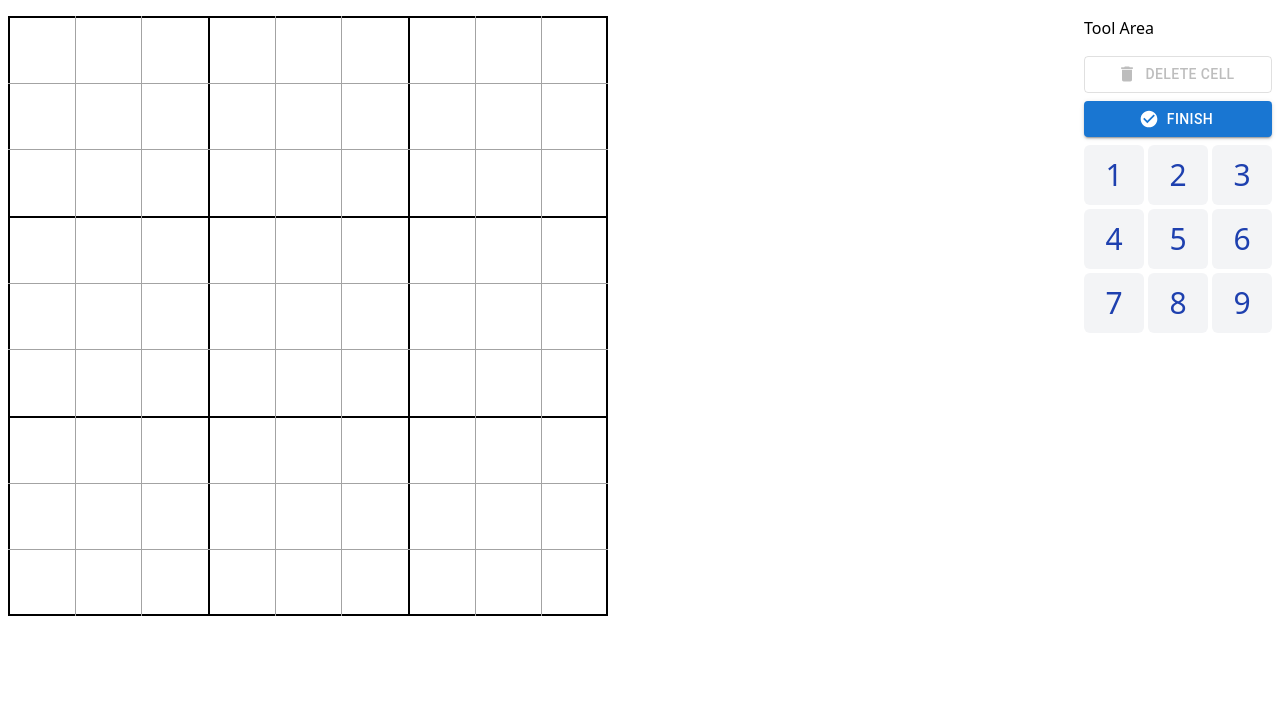
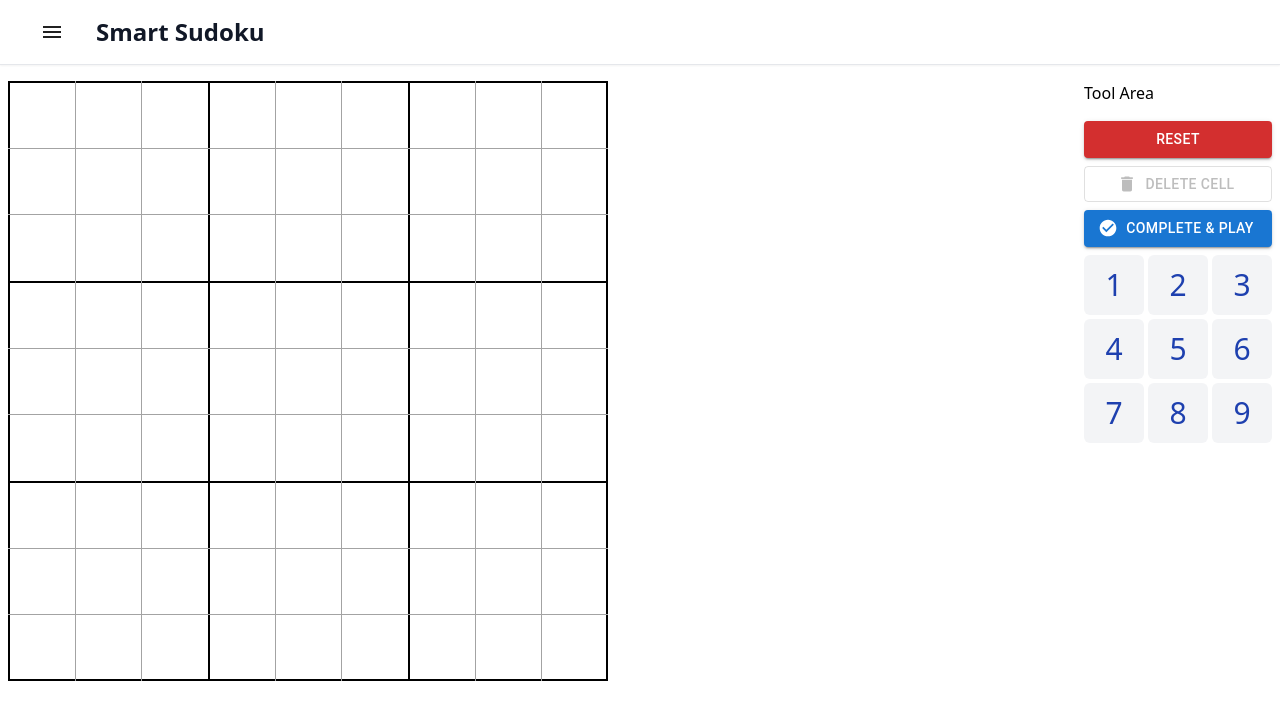
Before and after one commit to Gaoyan1999/smart-sudoku, a Next.js app: page /sudoku/import in a window 1280 px wide. Shown: the top 720 px of the page. Built offline with nearby package versions, Linux system fonts and the light colour scheme.

Commit message:
finish polish UI

```diff
--- a/app/layout.tsx
+++ b/app/layout.tsx
@@ -1,9 +1,13 @@
 import './global.css';
+import { Banner } from './ui/banner';
 
 export default function RootLayout({ children }: { children: React.ReactNode }) {
   return (
     <html lang="en">
-      <body>{children}</body>
+      <body className="min-h-screen">
+        <Banner />
+        {children}
+      </body>
     </html>
   );
 }
--- a/app/sudoku/import/page.tsx
+++ b/app/sudoku/import/page.tsx
@@ -129,6 +129,11 @@ export default function Page() {
     const { rowIndex, colIndex } = sudoku.context.selectedPosition;
     setCellValue(rowIndex, colIndex, num);
   }
+  function handleDeleteAll() {
+    setSudoku(() => {
+      return { ...getMakingNewPuzzleSudoku() };
+    });
+  }
 
   function handleDeleteCell() {
     if (!sudoku.context.selectedPosition) return;
@@ -142,12 +147,14 @@ export default function Page() {
       alert(errorMessage);
       return;
     }
+    console.log('mission', data?.mission);
+    console.log('solution', data?.solution);
     // popup a dialog: saying that the sudoku is valid, and ask user to confirm if they want to play this sudoku.
     if (confirm('The sudoku is valid, and ask user to confirm if they want to play this sudoku.')) {
       // save the sudoku to local storage and navigate to main sudoku page
       const { mission, solution } = data!;
+
       const sudoku = constructSudoku({ mission, solution });
-      console.log('sudoku', sudoku);
       localStorage.setItem(LOCAL_STORAGE_KEY_SUDOKU_HISTORY, JSON.stringify(sudoku));
       router.push('/sudoku');
     }
@@ -166,6 +173,9 @@ export default function Page() {
       <div className="flex-shrink-0">
         <div>Tool Area</div>
         <div className="mt-4 flex flex-col gap-2">
+          <Button variant="contained" onClick={handleDeleteAll} color="error">
+            Reset
+          </Button>
           <Button
             variant="outlined"
             startIcon={<DeleteIcon />}
@@ -174,13 +184,8 @@ export default function Page() {
           >
             Delete Cell
           </Button>
-          <Button
-            variant="contained"
-            startIcon={<CheckCircleIcon />}
-            onClick={handleFinishMaking}
-            disabled={sudoku.context.isFinished}
-          >
-            Finish
+          <Button variant="contained" startIcon={<CheckCircleIcon />} onClick={handleFinishMaking}>
+            Complete & Play
           </Button>
         </div>
         <NumberInput handleNumberInput={handleNumberInput} />
--- /dev/null
+++ b/app/ui/banner.tsx
@@ -0,0 +1,59 @@
+'use client';
+
+import * as React from 'react';
+import IconButton from '@mui/material/IconButton';
+import Menu from '@mui/material/Menu';
+import MenuItem from '@mui/material/MenuItem';
+import MenuIcon from '@mui/icons-material/Menu';
+import { useRouter } from 'next/navigation';
+
+export function Banner() {
+  const [anchorEl, setAnchorEl] = React.useState<null | HTMLElement>(null);
+  const open = Boolean(anchorEl);
+  const router = useRouter();
+  const handleClick = (event: React.MouseEvent<HTMLButtonElement>) => {
+    setAnchorEl(event.currentTarget);
+  };
+  const handleClose = () => {
+    setAnchorEl(null);
+  };
+  const solveOwnPuzzle = () => {
+    handleClose();
+    router.push('/sudoku/import');
+  };
+  const handleClickLogo = () => {
+    router.push('/sudoku');
+  };
+  return (
+    <header className="w-full bg-white border-b border-gray-200 shadow-sm">
+      <div className="max-w-7xl mx-auto px-4 sm:px-6 lg:px-8">
+        <div className="flex items-center justify-between h-16">
+          {/* Left side: Menu, Logo, Game Modes */}
+          <div className="flex items-center space-x-6">
+            {/* Hamburger Menu */}
+            <IconButton
+              onClick={handleClick}
+              sx={{
+                color: 'text.primary',
+              }}
+            >
+              <MenuIcon />
+            </IconButton>
+            <Menu anchorEl={anchorEl} open={open} onClose={handleClose}>
+              <MenuItem onClick={solveOwnPuzzle}>Solve Own Puzzle</MenuItem>
+            </Menu>
+            {/* Logo */}
+            <div className="flex items-center">
+              <h1
+                className="text-2xl font-bold text-gray-900 cursor-pointer"
+                onClick={handleClickLogo}
+              >
+                Smart Sudoku
+              </h1>
+            </div>
+          </div>
+        </div>
+      </div>
+    </header>
+  );
+}
--- a/app/ui/sudoku/information-bar.tsx
+++ b/app/ui/sudoku/information-bar.tsx
@@ -1,8 +1,3 @@
-import { useContext, useEffect } from 'react';
-import { secondToHourAndMinutes } from '../../utils/common';
-import { DefaultSudokuContext } from '../../context/sudoku-context';
-import { Pause, PlayArrow, Replay } from '@mui/icons-material';
-import { grey } from '@mui/material/colors';
 import { Tooltip } from '@mui/material';
 import { Sudoku, SudokuDifficulty } from '@/app/types/sudoku';
 import InputLabel from '@mui/material/InputLabel';
@@ -10,32 +5,20 @@ import MenuItem from '@mui/material/MenuItem';
 import FormControl from '@mui/material/FormControl';
 import Select, { SelectChangeEvent } from '@mui/material/Select';
 import ExitToAppIcon from '@mui/icons-material/ExitToApp';
+import { grey } from '@mui/material/colors';
+import { Timer } from '../timer';
 
 export function InformationBar({
   sudoku,
-  resetSudoku,
   setDifficulty,
   exitOwnPuzzle,
 }: {
   sudoku: Sudoku;
-  resetSudoku: () => void;
   setDifficulty: (difficulty: SudokuDifficulty) => void;
   exitOwnPuzzle: () => void;
 }) {
-  const { elapsedTime, updateElapsedTime, togglePause } = useContext(DefaultSudokuContext);
   const { isImportedByUser } = sudoku.context;
-  const { isFinished, isPause, isLoading } = sudoku.context;
   const difficulty = sudoku.data.difficulty;
-  useEffect(() => {
-    if (isPause || isFinished || isLoading) {
-      return;
-    }
-    const interval = setInterval(() => {
-      updateElapsedTime();
-    }, 1000);
-    return () => clearInterval(interval);
-    // eslint-disable-next-line react-hooks/exhaustive-deps
-  }, [isPause, isFinished, isLoading]);
 
   const handleChange = (event: SelectChangeEvent) => {
     setDifficulty(event.target.value as SudokuDifficulty);
@@ -63,23 +46,15 @@ export function InformationBar({
         <div></div>
       )}
 
-      <div className="flex items-center cursor-pointer">
+      <div className="flex items-center">
         {isImportedByUser && (
           <Tooltip title="Quit solving own puzzle">
             <ExitToAppIcon sx={{ color: grey[800] }} onClick={exitOwnPuzzle} />
           </Tooltip>
         )}
-        <Replay sx={{ color: grey[800] }} onClick={resetSudoku} />
-        {isFinished && <span className="ml-2 text-green-500">Finished</span>}
-        {!isFinished &&
-          (isPause ? (
-            <PlayArrow onClick={togglePause} sx={{ color: grey[800] }} />
-          ) : (
-            <Pause onClick={togglePause} sx={{ color: grey[800] }} />
-          ))}
-        <span className="ml-2 font-semibold text-neutral-600 text-neutral-600">
-          {secondToHourAndMinutes(elapsedTime)}
-        </span>
+        <div className="md:hidden">
+          <Timer sudoku={sudoku} />
+        </div>
       </div>
     </div>
   );
--- a/app/ui/sudoku/main-playground.tsx
+++ b/app/ui/sudoku/main-playground.tsx
@@ -6,6 +6,7 @@ import PlayCircleOutlineIcon from '@mui/icons-material/PlayCircleOutline';
 import { blue } from '@mui/material/colors';
 import { InformationBar } from './information-bar';
 import { SudokuBody } from './sudoku-body';
+import { Timer } from '../timer';
 
 export function MainPlayground({
   sudoku,
@@ -25,12 +26,7 @@ export function MainPlayground({
 
   return (
     <>
-      <InformationBar
-        sudoku={sudoku}
-        resetSudoku={resetSudoku}
-        setDifficulty={setDifficulty}
-        exitOwnPuzzle={exitOwnPuzzle}
-      />
+      <InformationBar sudoku={sudoku} setDifficulty={setDifficulty} exitOwnPuzzle={exitOwnPuzzle} />
       <div className="relative flex justify-center mt-2">
         {isPause ? (
           <div className="pause-and-loading-mask cursor-pointer z-[50]" onClick={togglePause}>
--- a/app/ui/sudoku/sudoku-body.tsx
+++ b/app/ui/sudoku/sudoku-body.tsx
@@ -88,9 +88,10 @@ export function SudokuBody({
               })
             : classNames({
                 'text-blue-800': cell.type === 'unknown',
-                'bg-blue-600': cell.value === selectedValue && cell.value !== 0,
-                'bg-blue-600 text-white':
-                  cell.value === selectedValue &&
+                'bg-blue-600': isSelected(rowIndex, colIndex) && cell.value !== 0,
+                // 'bg-blue-600 text-white':
+                'text-white':
+                  isSelected(rowIndex, colIndex) &&
                   cell.value !== 0 &&
                   cell.value === cell.realAnswer,
                 'text-red-600': cell.value !== cell.realAnswer,
--- /dev/null
+++ b/app/ui/timer.tsx
@@ -0,0 +1,36 @@
+import { useContext, useEffect } from 'react';
+import { secondToHourAndMinutes } from '../utils/common';
+import { DefaultSudokuContext } from '../context/sudoku-context';
+import { Pause, PlayArrow } from '@mui/icons-material';
+import { grey } from '@mui/material/colors';
+import { Sudoku } from '../types/sudoku';
+
+export function Timer({ sudoku }: { sudoku: Sudoku }) {
+  const { elapsedTime, togglePause, updateElapsedTime } = useContext(DefaultSudokuContext);
+  const { isFinished, isPause, isLoading } = sudoku.context;
+  useEffect(() => {
+    if (isPause || isFinished || isLoading) {
+      return;
+    }
+    const interval = setInterval(() => {
+      updateElapsedTime();
+    }, 1000);
+    return () => clearInterval(interval);
+    // eslint-disable-next-line react-hooks/exhaustive-deps
+  }, [isPause, isFinished, isLoading]);
+
+  return (
+    <div className="flex items-center cursor-pointer">
+      <span className="ml-2 font-semibold text-neutral-600 text-neutral-600">
+        {secondToHourAndMinutes(elapsedTime)}
+      </span>
+      {isFinished && <span className="ml-2 text-green-500">Finished</span>}
+      {!isFinished &&
+        (isPause ? (
+          <PlayArrow onClick={togglePause} sx={{ color: grey[800] }} />
+        ) : (
+          <Pause onClick={togglePause} sx={{ color: grey[800] }} />
+        ))}
+    </div>
+  );
+}
```
Also changed, not shown: app/sudoku/page.tsx (+11 -0 lines), app/ui/sudoku/tool-area.tsx (+20 -2 lines).
